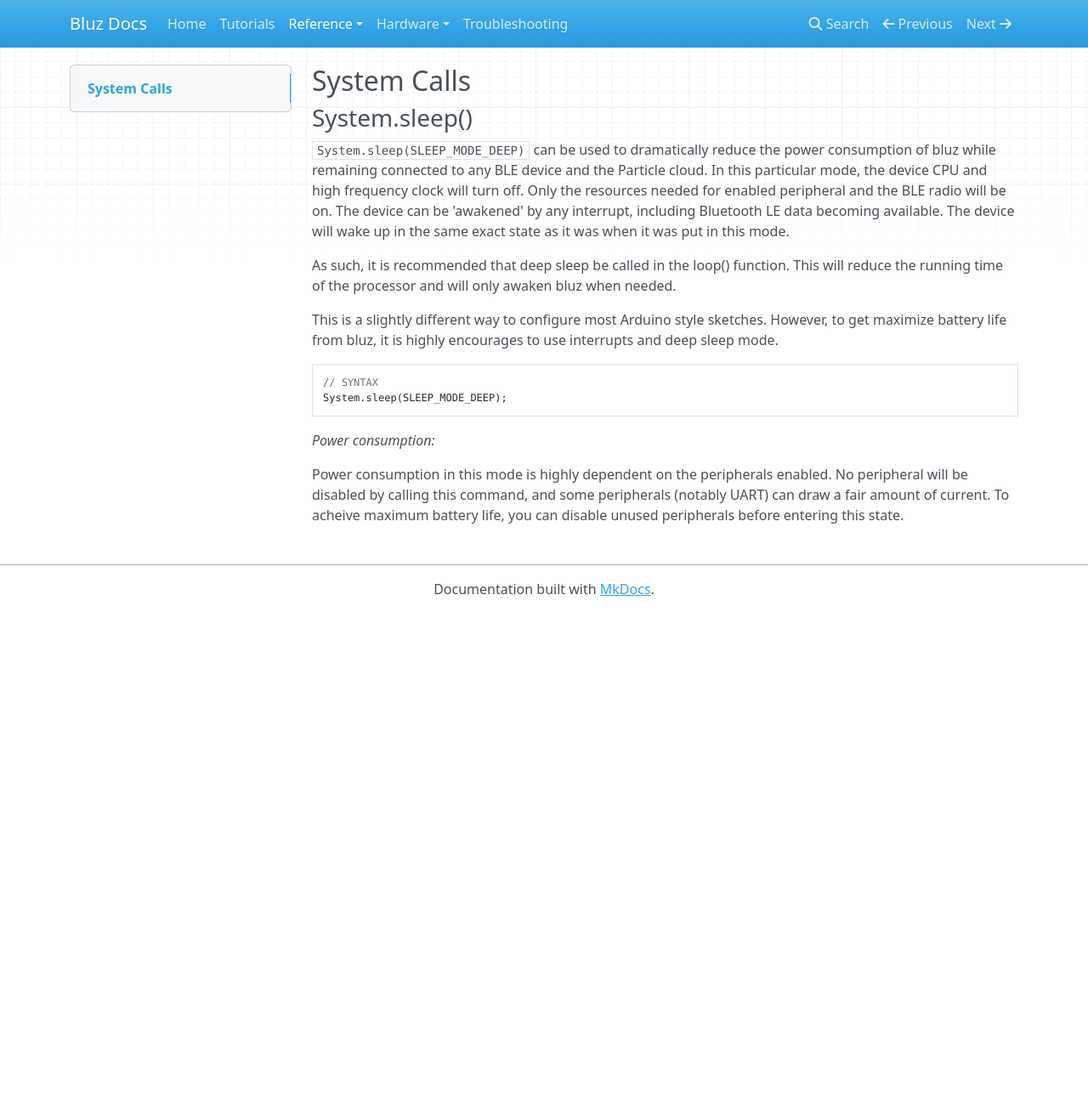
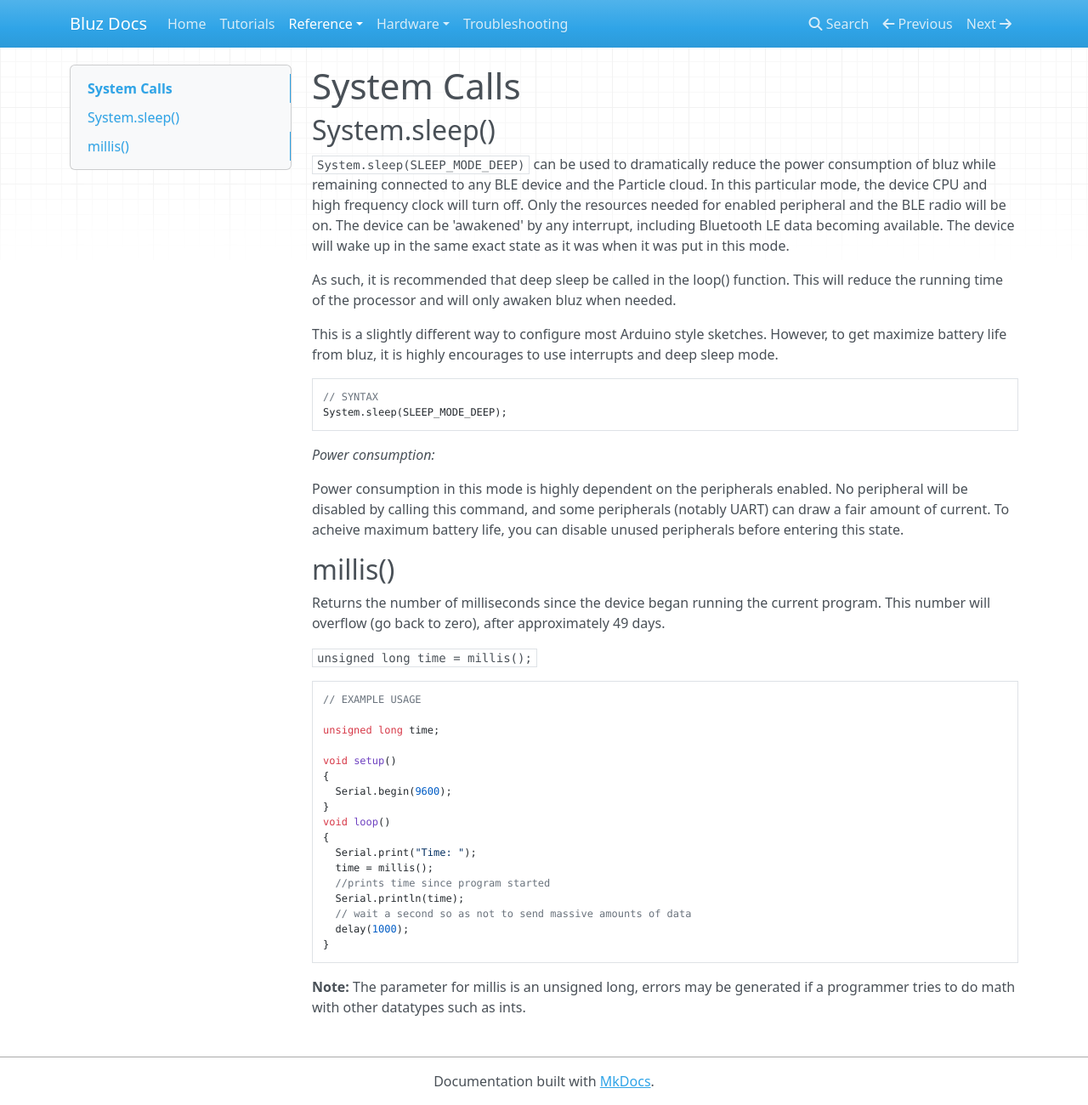
Before and after one commit to bluzDK/bluz-docs, an MkDocs documentation site: the page built from docs/reference/system.md, in a window 1280 px wide and 1300 px high. Shown: the whole window at 85% size. Built offline with MkDocs 1.6.1, drawn with Linux system fonts in a browser that asks for light colours; nearby versions of some CDN libraries; old or Windows-style settings are respelled for this version of MkDocs.

Commit message:
added millis to the documentation

````diff
--- a/docs/reference/system.md
+++ b/docs/reference/system.md
@@ -1,6 +1,6 @@
-## System Calls
+# System Calls
 
-### System.sleep()
+## System.sleep()
 
 `System.sleep(SLEEP_MODE_DEEP)` can be used to dramatically reduce the power consumption of bluz while remaining connected to any BLE device and the Particle cloud.
 In this particular mode, the device CPU and high frequency clock will turn off. Only the resources needed for enabled peripheral and the BLE radio will be on.
@@ -18,3 +18,31 @@ System.sleep(SLEEP_MODE_DEEP);
 *Power consumption:*
 
 Power consumption in this mode is highly dependent on the peripherals enabled. No peripheral will be disabled by calling this command, and some peripherals (notably UART) can draw a fair amount of current. To acheive maximum battery life, you can disable unused peripherals before entering this state.
+
+## millis()
+
+Returns the number of milliseconds since the device began running the current program. This number will overflow (go back to zero), after approximately 49 days.
+
+`unsigned long time = millis();`
+
+```C++
+// EXAMPLE USAGE
+
+unsigned long time;
+
+void setup()
+{
+  Serial.begin(9600);
+}
+void loop()
+{
+  Serial.print("Time: ");
+  time = millis();
+  //prints time since program started
+  Serial.println(time);
+  // wait a second so as not to send massive amounts of data
+  delay(1000);
+}
+```
+**Note:**
+The parameter for millis is an unsigned long, errors may be generated if a programmer tries to do math with other datatypes such as ints.
````
